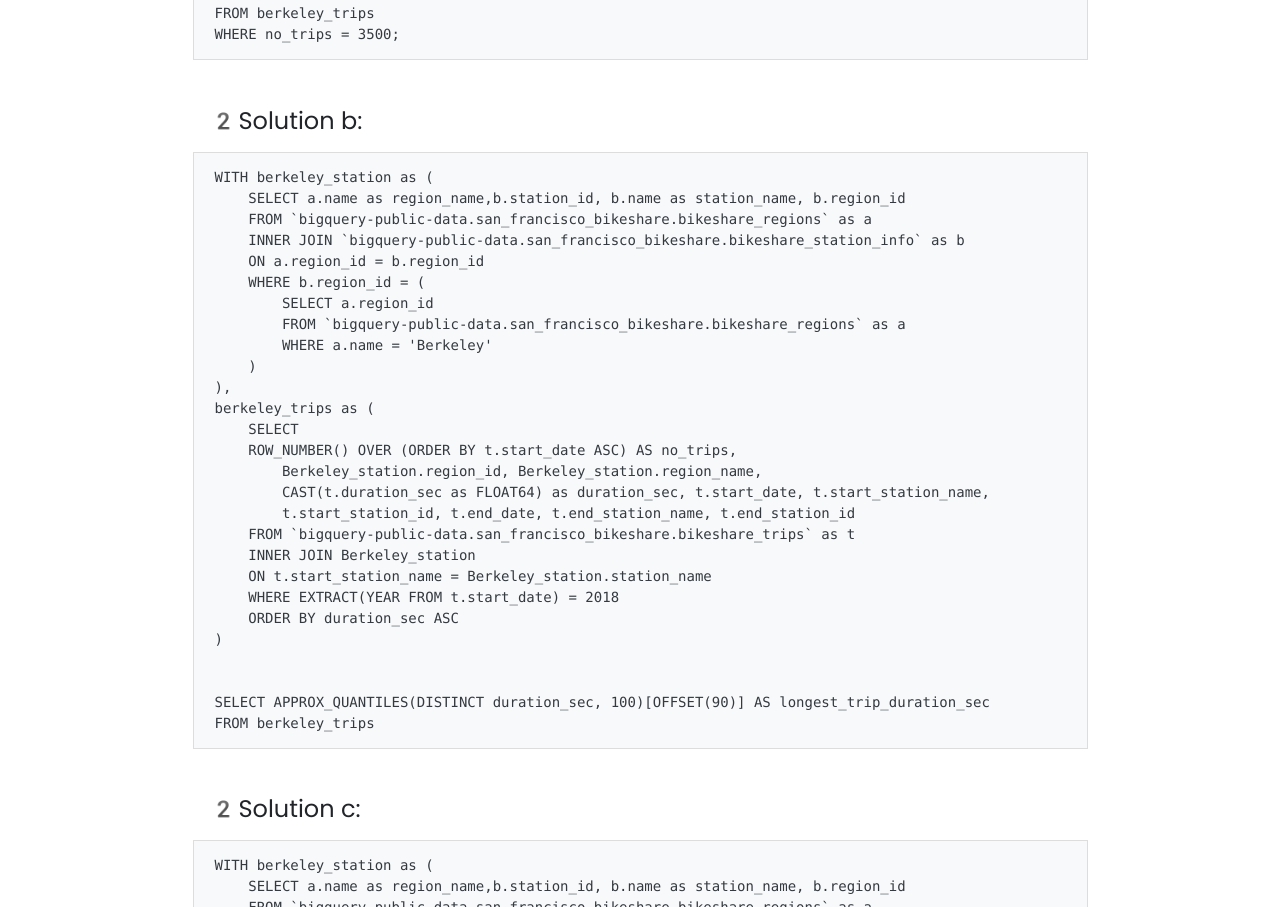
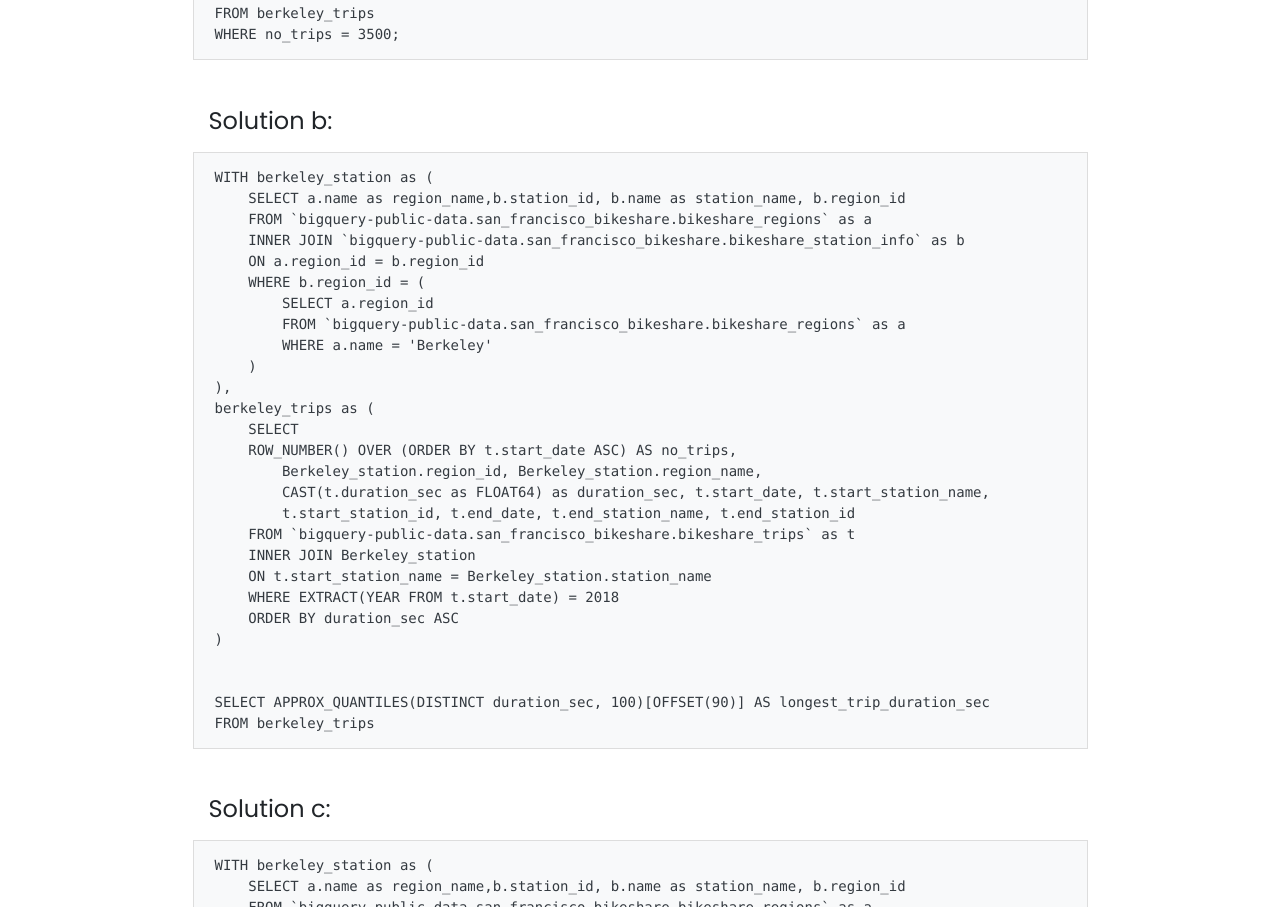
Before and after one commit to krisbimantara/krisbimantara.github.io, a Jekyll site: the page built from _posts/2022-03-04-SQL-Study-Case.md, in a window 1280 px wide and 1400 px high, scrolled down 2060 px. Shown: the part 156-1063 px from the top of the window. Built offline with Jekyll 4.4.1, drawn with Linux system fonts in a browser that asks for light colours; nearby versions of some CDN libraries; our own code applies the rules of GitHub Pages for plain Markdown files; some of the changed text lies outside the part shown.

Commit message:
Update 2022-03-04-SQL-Study-Case.md

````diff
--- a/_posts/2022-03-04-SQL-Study-Case.md
+++ b/_posts/2022-03-04-SQL-Study-Case.md
@@ -65,7 +65,7 @@ WHERE no_trips = 3500;
 
 <div class="m-3" id="clean">
     <br />
-    <h4>2️Solution b:</h4>
+    <h4>Solution b:</h4>
 </div>
 
 ```SQL
@@ -100,7 +100,7 @@ FROM berkeley_trips
 
 <div class="m-3" id="clean">
     <br />
-    <h4>2️Solution c:</h4>
+    <h4>Solution c:</h4>
 </div>
 
 ```SQL
@@ -144,7 +144,7 @@ FROM time_between
 
 <div class="m-3" id="clean">
     <br />
-    <h4>2️Solution d:</h4>
+    <h4>Solution d:</h4>
 </div>
 
 ```SQL
````
